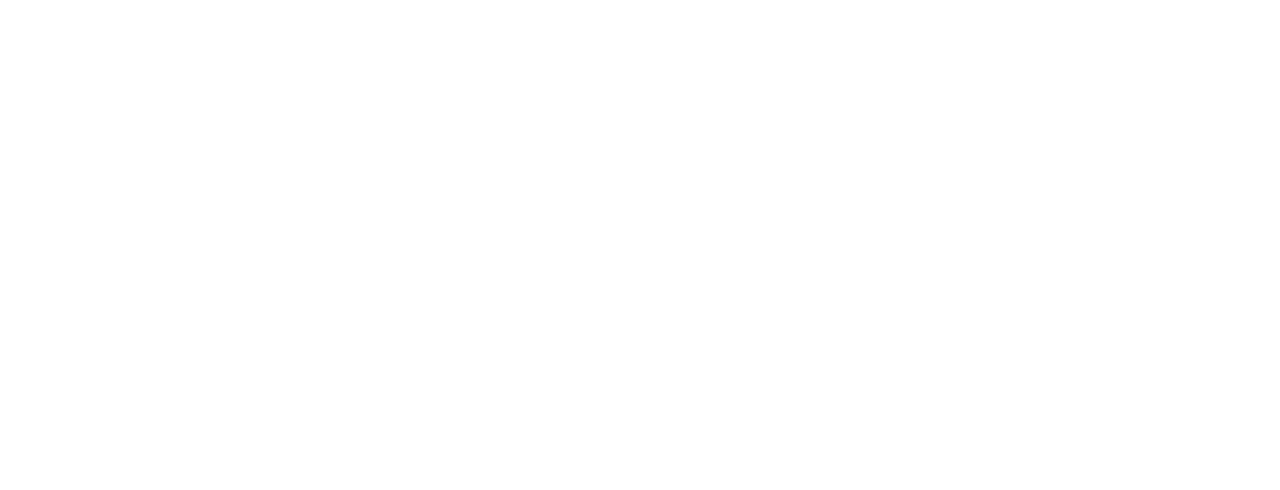
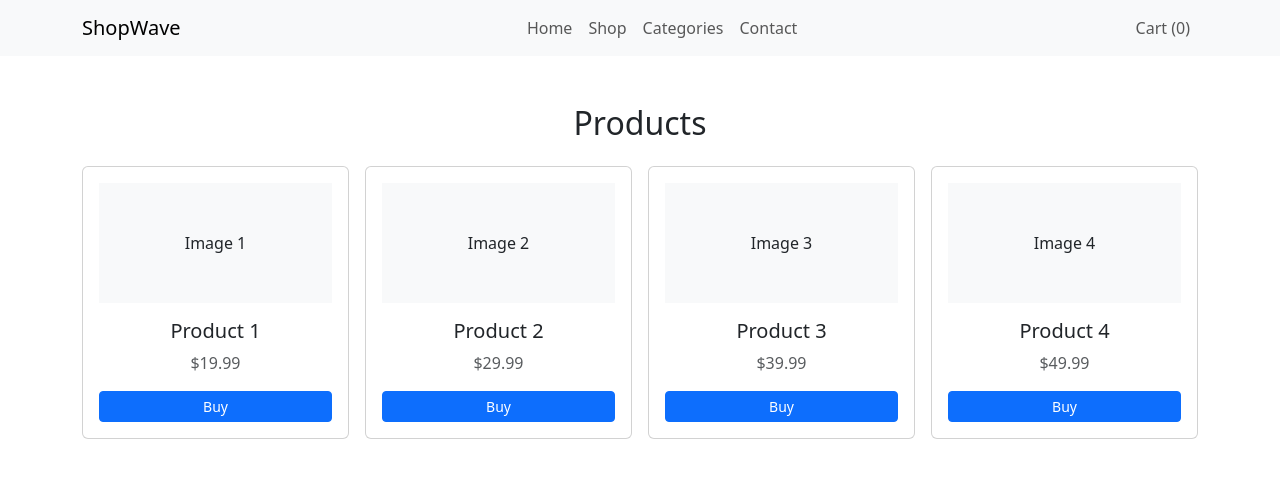
Before and after one commit to shahmina777/csc336-webtech-FA24-BCS-104, a plain HTML site: page lab-2/index.html in a window 1280 px wide. Drawn offline with nearby package versions, Linux system fonts and the light colour scheme.

Commit message:
assignment1

```diff
--- a/assignment-1/style.css
+++ b/assignment-1/style.css
@@ -17,7 +17,7 @@
     display: flex;
     width: 800px;
     background-color: #ffffff;
-    box-shadow: 0 0 10px rgba(0, 0, 0, 0.15);
+
 }
 
 
@@ -138,7 +138,7 @@
     color: #4a5568;
 }
 
-/* Footer Styling */
+
 .resume-footer {
     margin-top: 30px;
     padding-top: 10px;
--- a/assignment-2/index.html
+++ b/assignment-2/index.html
@@ -8,7 +8,7 @@
     <link rel="stylesheet" href="style.css">
 </head>
 <body>
-    <!--announcementBar-->
+
     <div class="announcement-bar d-flex justify-content-center align-items-center py-2 text-white px-3 text-center">Try Curology for 30 days and when you subscribe-just pay $5.44 for shipping and handling</div>
 
     <!--navbar-->
@@ -16,9 +16,11 @@
         <div class="container-fluid">
 
             <a href="index.html" class="navbar-brand fw-bold fs-3 text-dark">Curology</a>
+
             <button class="navbar-toggler" type="button" data-bs-toggle="collapse" data-bs-target="#navMenu">
               <span class="navbar-toggler-icon"></span>
             </button>
+
             <div class="collapse navbar-collapse" id="navMenu">
             <!--navlinks-->
                 <ul class="navbar-nav mx-auto mb-2 mb-md-0 fw-medium">
@@ -56,13 +58,12 @@
   </div>
 </header>
     </nav>
+
 <!-- Products -->
   <main class="container my-5">
     <h2 class="fw-bold mb-4 text-dark fs-3">Personalized Prescription Formulas</h2>
 
-
     <div class="row g-4">
-
 
       <div class="col-12 col-sm-6 col-lg-3">
         <div class="card h-100 border-0 shadow-sm p-3 rounded-4 product-card">
@@ -209,5 +210,7 @@
       <small class="text-secondary">Built with HTML5, CSS3, and Bootstrap 5 for educational purposes.</small>
     </div>
   </footer>
+
+    <script src="https://cdn.jsdelivr.net/npm/bootstrap@5.3.3/dist/js/bootstrap.bundle.min.js"></script>
 </body>
 </html>
--- a/assignment-2/style.css
+++ b/assignment-2/style.css
@@ -1,15 +1,11 @@
-/* Custom Overrides for Curology Theme */
 
-
-
-/* Announcement Bar Color */
 .announcement-bar {
   background-color: #7b51e3;
   font-size: 13px;
   font-weight: 500;
 }
 
-/* Custom Purple Button & Badge */
+
 .btn-purple, .bg-purple {
   background-color: #7b51e3 !important;
   border-color: #7b51e3 !important;
@@ -23,12 +19,12 @@
   color: #7b51e3 !important;
 }
 
-/* Hero Section Styling */
+
 .hero-section {
   background-color: #f7f5fa;
 }
 
-/* Product Card Styling */
+
 .product-card {
   transition: transform 0.2s ease-in-out, box-shadow 0.2s ease-in-out;
 }
@@ -48,8 +44,8 @@
   object-fit: contain;
 }
 
-/* Make all main headings look blocky, heavy, and bold */
+
 h1, h2, h3, .card-title {
-  font-weight: 800 !important; /* Extra bold */
-  letter-spacing: -0.5px;     /* Tightens letters together for a solid, blocky look */
+  font-weight: 800 !important;
+  letter-spacing: -0.5px;
 }
--- a/lab-2/index.html
+++ b/lab-2/index.html
@@ -0,0 +1,98 @@
+<!DOCTYPE html>
+<html lang="en">
+<head>
+    <meta charset="UTF-8">
+    <meta name="viewport" content="width=device-width, initial-scale=1.0">
+    <title>Lab 2 — Simplified Responsive Layout</title>
+    <!-- Bootstrap 5 CSS -->
+    <link href="https://cdn.jsdelivr.net/npm/bootstrap@5.3.3/dist/css/bootstrap.min.css" rel="stylesheet">
+</head>
+<body>
+
+    <!-- 1. RESPONSIVE NAVBAR -->
+    <nav class="navbar navbar-expand-md navbar-light bg-light">
+        <div class="container">
+            <!-- Logo (Left) -->
+            <a class="navbar-brand" href="#">ShopWave</a>
+
+            <!-- Hamburger Button (Shows below 768px) -->
+            <button class="navbar-toggler" type="button" data-bs-toggle="collapse" data-bs-target="#navMenu">
+                <span class="navbar-toggler-icon"></span>
+            </button>
+
+            <!-- Menu Items -->
+            <div class="collapse navbar-collapse" id="navMenu">
+                <!-- Links (Center) -->
+                <ul class="navbar-nav mx-auto">
+                    <li class="nav-item"><a class="nav-link" href="#">Home</a></li>
+                    <li class="nav-item"><a class="nav-link" href="#">Shop</a></li>
+                    <li class="nav-item"><a class="nav-link" href="#">Categories</a></li>
+                    <li class="nav-item"><a class="nav-link" href="#">Contact</a></li>
+                </ul>
+
+                <!-- Cart (Right) -->
+                <ul class="navbar-nav">
+                    <li class="nav-item"><a class="nav-link" href="#">Cart (0)</a></li>
+                </ul>
+            </div>
+        </div>
+    </nav>
+
+    <!-- 2. RESPONSIVE PRODUCT GRID -->
+    <main class="container my-5">
+        <h2 class="text-center mb-4">Products</h2>
+
+        <!--
+          - col-12: 1 column on phones
+          - col-md-6: 2 columns on tablets (768px and up)
+          - col-lg-3: 4 columns on desktops (992px and up)
+        -->
+        <div class="row g-3">
+
+            <!-- Card 1 -->
+            <div class="col-12 col-md-6 col-lg-3">
+                <div class="card p-3 text-center">
+                    <div class="bg-light py-5 mb-3">Image 1</div>
+                    <h5>Product 1</h5>
+                    <p class="text-muted">$19.99</p>
+                    <button class="btn btn-primary btn-sm">Buy</button>
+                </div>
+            </div>
+
+            <!-- Card 2 -->
+            <div class="col-12 col-md-6 col-lg-3">
+                <div class="card p-3 text-center">
+                    <div class="bg-light py-5 mb-3">Image 2</div>
+                    <h5>Product 2</h5>
+                    <p class="text-muted">$29.99</p>
+                    <button class="btn btn-primary btn-sm">Buy</button>
+                </div>
+            </div>
+
+            <!-- Card 3 -->
+            <div class="col-12 col-md-6 col-lg-3">
+                <div class="card p-3 text-center">
+                    <div class="bg-light py-5 mb-3">Image 3</div>
+                    <h5>Product 3</h5>
+                    <p class="text-muted">$39.99</p>
+                    <button class="btn btn-primary btn-sm">Buy</button>
+                </div>
+            </div>
+
+            <!-- Card 4 -->
+            <div class="col-12 col-md-6 col-lg-3">
+                <div class="card p-3 text-center">
+                    <div class="bg-light py-5 mb-3">Image 4</div>
+                    <h5>Product 4</h5>
+                    <p class="text-muted">$49.99</p>
+                    <button class="btn btn-primary btn-sm">Buy</button>
+                </div>
+            </div>
+
+        </div>
+    </main>
+
+    <!-- Bootstrap JS (Needed for the hamburger menu to open/close) -->
+    <script src="https://cdn.jsdelivr.net/npm/bootstrap@5.3.3/dist/js/bootstrap.bundle.min.js"></script>
+</body>
+</html>
```
Also changed, not shown: lab-1/index.html (+1 -1 lines), 4 other files.
